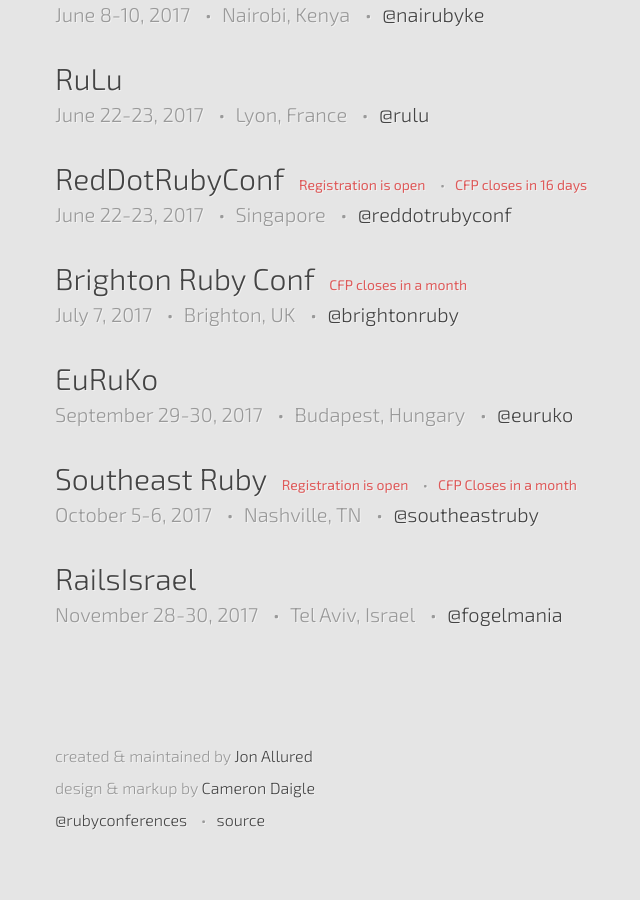
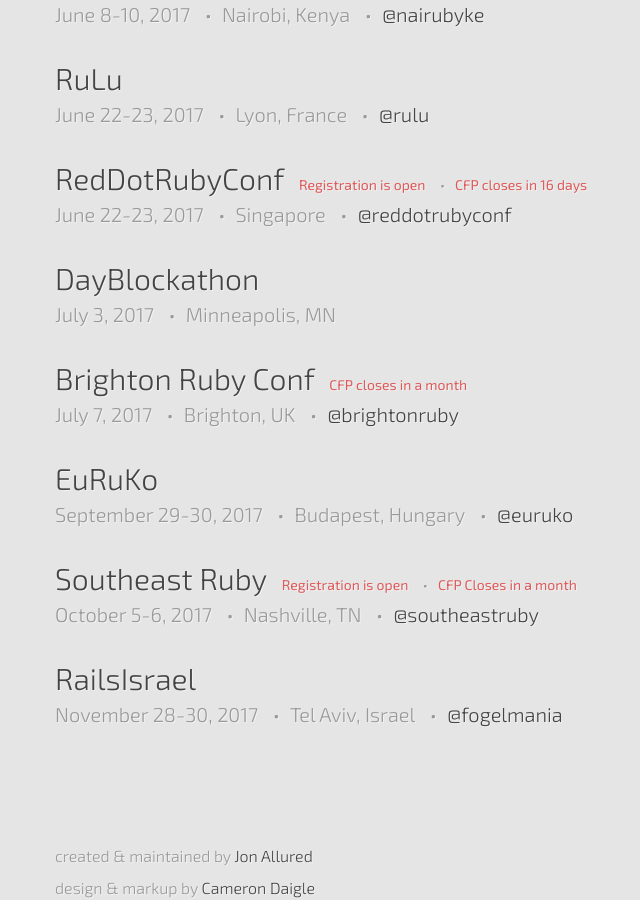
Before and after one commit to ruby-conferences/ruby-conferences.github.io, a Jekyll site: the page built from index.html, in a window 1280 px wide and 900 px high, scrolled down 1102 px. Shown: the whole window, without its empty margins (185-825 px from the left). Built offline with Jekyll 4.4.1, drawn with Linux system fonts in a browser that asks for light colours.

Commit message:
Add DayBockathon
This is a perfect commit message!

```diff
--- a/_data/current.yml
+++ b/_data/current.yml
@@ -60,6 +60,10 @@
   cfp_phrase: CFP closes
   cfp_date: "March 15, 2017"
 
+- name: DayBlockathon
+  location: Minneapolis, MN
+  dates: "July 3, 2017"
+
 - name: Brighton Ruby Conf
   location: Brighton, UK
   dates: "July 7, 2017"
```
